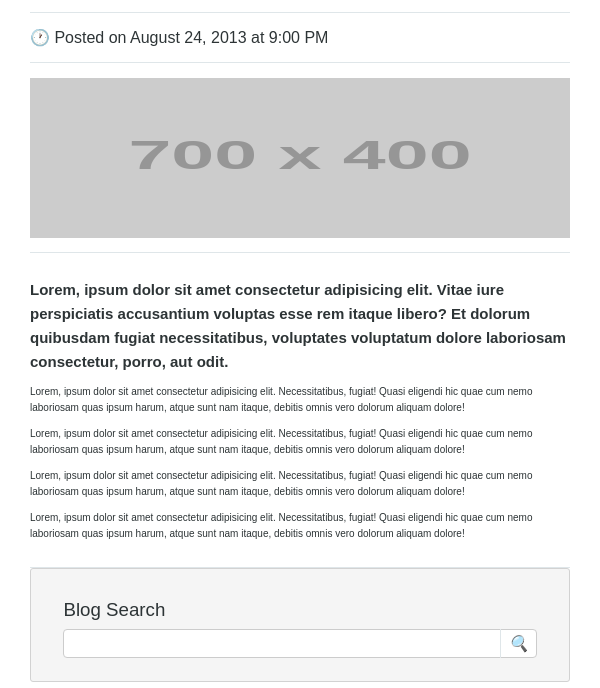
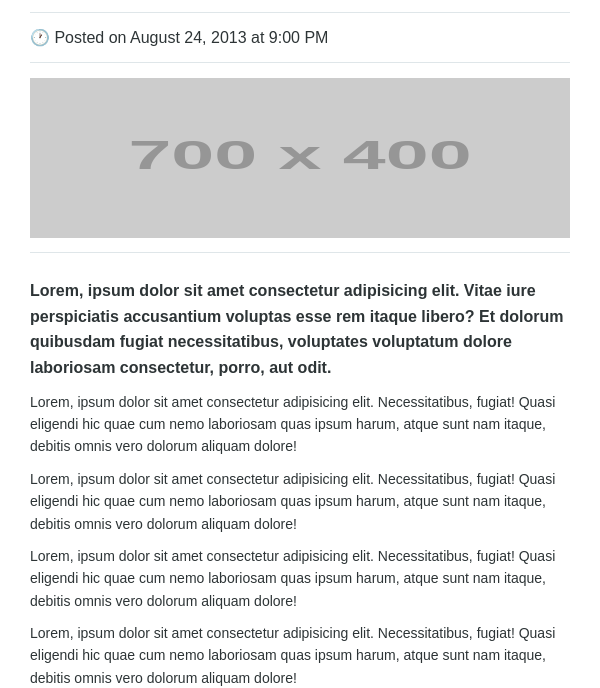
Before and after one commit to sudhanshulicensed/Layout-3, a plain HTML site: page index.html in a window 600 px wide. Shown: the part 150-838 px from the top of the page. Drawn offline with Linux system fonts and the light colour scheme; placeholder pictures from the web are drawn by us.

Commit message:
Final Push

```diff
--- a/layout3.css
+++ b/layout3.css
@@ -362,11 +362,12 @@ a{
     }
 
     .para{
-        font-size: 10px;
+        font-size: 14px;
     }
 
     .para-big{
-        font-size: 15px;
+        font-size: 16px;
+        font-weight: bold;
     }
 
     .aside{
```
